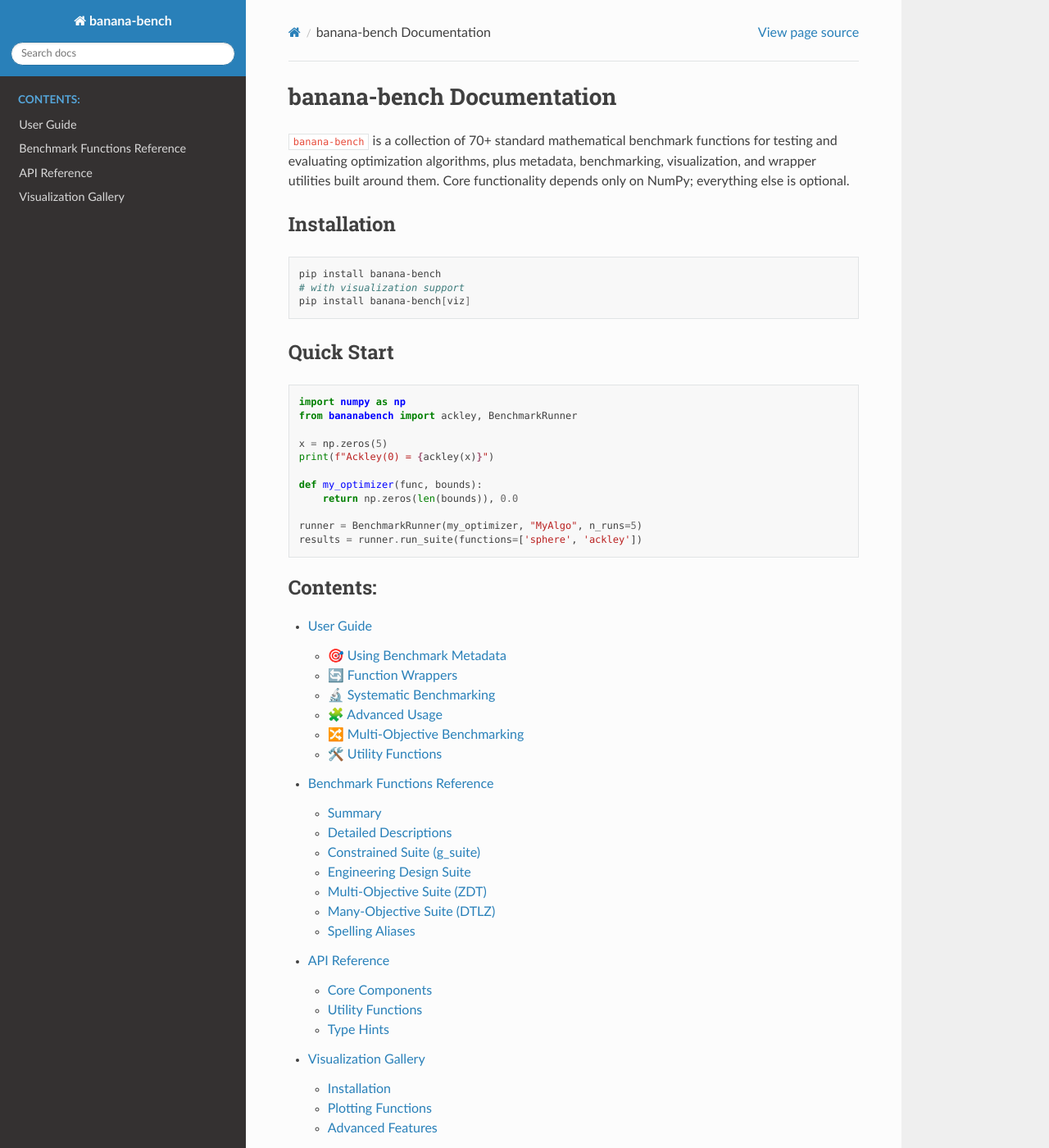
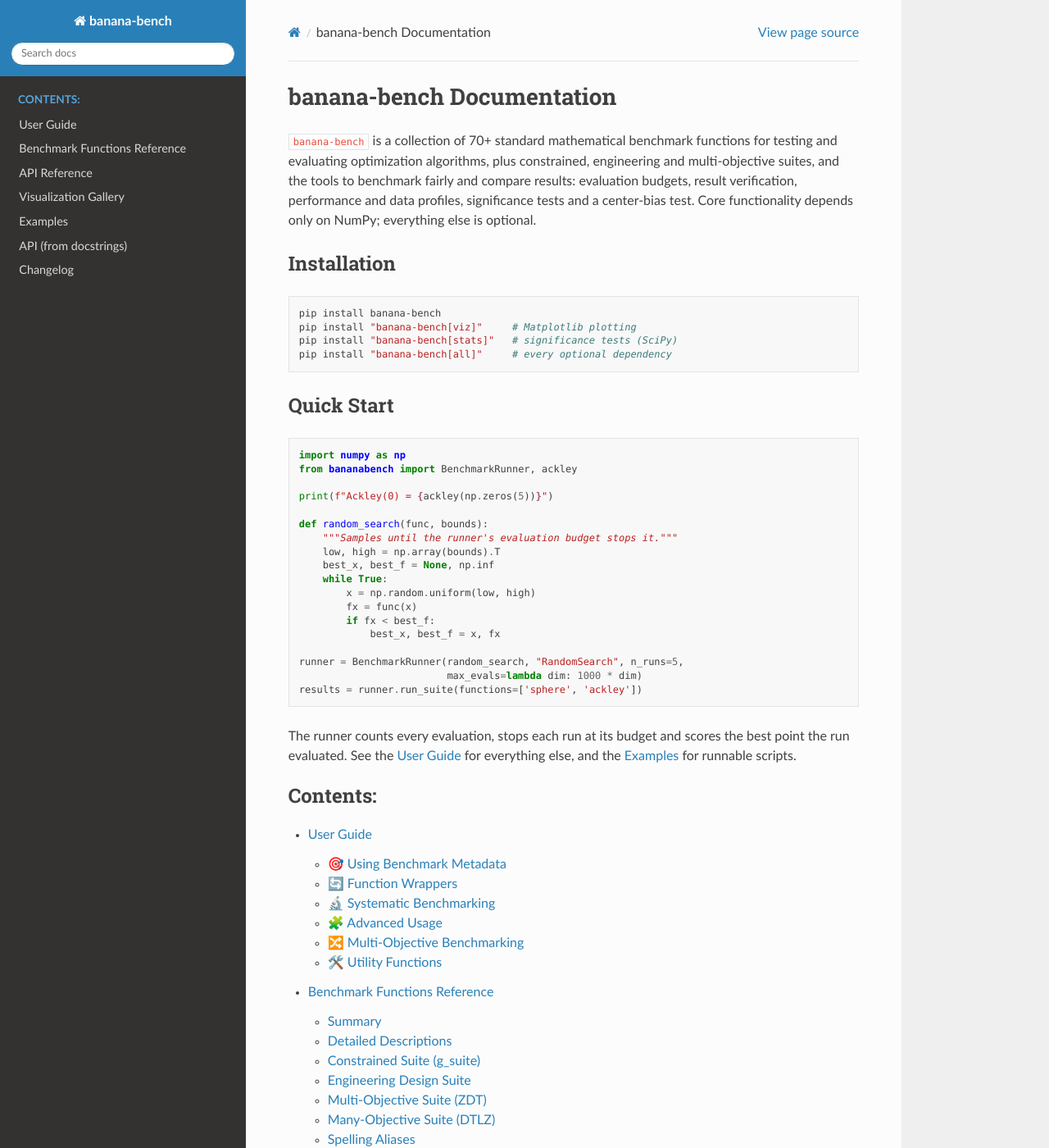
Before and after one commit to ak-rahul/banana-bench, a Sphinx documentation site: the page built from docs/index.md, in a window 1280 px wide and 1400 px high. Shown: the whole window at 82% size. Built offline with Sphinx 7.4.7 and the Read the Docs theme 3.1.0, drawn with Linux system fonts in a browser that asks for light colours; some of the changed text lies outside the part shown.

Commit message:
docs: fix RTD build, add API and examples pages

````diff
--- a/docs/index.md
+++ b/docs/index.md
@@ -1,32 +1,46 @@
 # banana-bench Documentation
 
 `banana-bench` is a collection of 70+ standard mathematical benchmark functions for testing and
-evaluating optimization algorithms, plus metadata, benchmarking, visualization, and wrapper
-utilities built around them. Core functionality depends only on NumPy; everything else is optional.
+evaluating optimization algorithms, plus constrained, engineering and multi-objective suites, and
+the tools to benchmark fairly and compare results: evaluation budgets, result verification,
+performance and data profiles, significance tests and a center-bias test. Core functionality
+depends only on NumPy; everything else is optional.
 
 ## Installation
 
 ```bash
 pip install banana-bench
-# with visualization support
-pip install banana-bench[viz]
+pip install "banana-bench[viz]"     # Matplotlib plotting
+pip install "banana-bench[stats]"   # significance tests (SciPy)
+pip install "banana-bench[all]"     # every optional dependency
 ```
 
 ## Quick Start
 
 ```python
 import numpy as np
-from bananabench import ackley, BenchmarkRunner
+from bananabench import BenchmarkRunner, ackley
 
-x = np.zeros(5)
-print(f"Ackley(0) = {ackley(x)}")
+print(f"Ackley(0) = {ackley(np.zeros(5))}")
 
-def my_optimizer(func, bounds):
-    return np.zeros(len(bounds)), 0.0
+def random_search(func, bounds):
+    """Samples until the runner's evaluation budget stops it."""
+    low, high = np.array(bounds).T
+    best_x, best_f = None, np.inf
+    while True:
+        x = np.random.uniform(low, high)
+        fx = func(x)
+        if fx < best_f:
+            best_x, best_f = x, fx
 
-runner = BenchmarkRunner(my_optimizer, "MyAlgo", n_runs=5)
+runner = BenchmarkRunner(random_search, "RandomSearch", n_runs=5,
+                         max_evals=lambda dim: 1000 * dim)
 results = runner.run_suite(functions=['sphere', 'ackley'])
 ```
+
+The runner counts every evaluation, stops each run at its budget and scores the best point the
+run evaluated. See the [User Guide](USER_GUIDE.md) for everything else, and the
+[Examples](examples.md) for runnable scripts.
 
 ```{toctree}
 :maxdepth: 2
@@ -36,4 +50,7 @@ USER_GUIDE.md
 BENCHMARK_FUNCTIONS.md
 API_REFERENCE.md
 VISUALIZATION.md
+examples.md
+api/index.md
+changelog.md
 ```
````
Also changed, not shown: CHANGELOG.md (+11 -2 lines), README.md (+24 -12 lines), docs/VISUALIZATION.md (+6 -4 lines), docs/api/index.md (added, +74 -0 lines), docs/changelog.md (added, +2 -0 lines), docs/examples.md (added, +23 -0 lines), .readthedocs.yaml, 1 other file.
